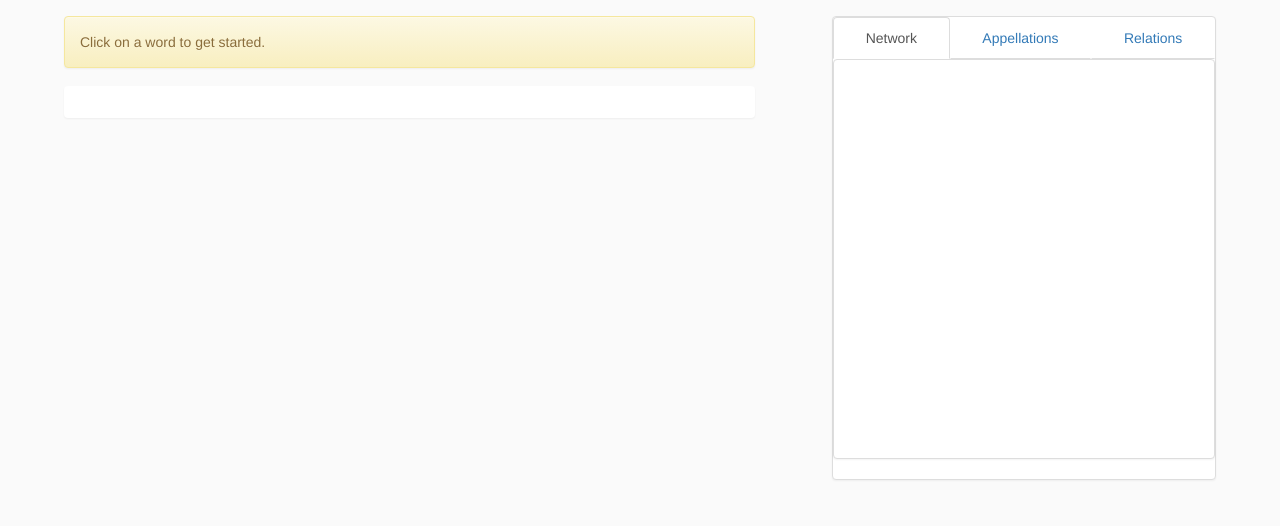
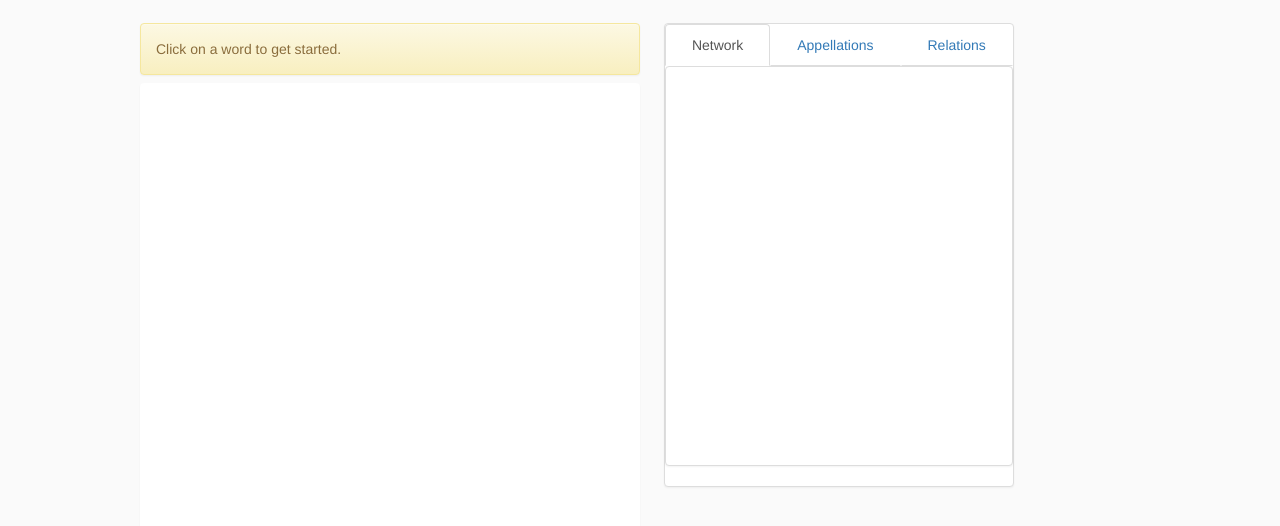
Before and after one commit to erickpeirson/vogon-web-interface, a website: page main.html in a window 1280 px wide. Shown: the part 54-580 px from the top of the page. Drawn offline with nearby package versions, Linux system fonts and the light colour scheme; no server answers.

Commit message:
minor ui fixes

```diff
--- a/css/main.css
+++ b/css/main.css
@@ -3,7 +3,9 @@ body {
     margin: 0px;
     padding: 0px;
     background-color: rgb(250, 250, 250);
-    min-width: 800px;
+    min-width: 1000px;
+    min-height: 600px;
+    height: 100%;
 }
 
 
@@ -11,24 +13,14 @@ div#header nav {
     margin-bottom: 0px;
 }
 
-/*div#instructions {
-    width: 54%;
-
-    padding: 5px;
-    font-size: 10pt;
-
-    font-style: italic;
-    color: blue;
-}*/
 
 div#alerts {
-    top: 70px;
     height: 40px;
-    width: 54%;
+    width: 500px;
 }
 
 div#actions {
-    width: 52%;
+    width: 450px;
     margin-left: auto;
     margin-right: auto;
     margin-top: 30px;
@@ -47,20 +39,44 @@ div#actions {
     }
 
 div#main {
-    width: 90%;
-    /*margin-top: 50px;*/
+    margin-top: 25px;
+    width: 1000px;
     margin-left: auto;
     margin-right: auto;
+    vertical-align: top;
+    height: 90%
+}
 
+div#left {
+    display: inline-block;
+    width: 500px;
+    height: 90%;
+    vertical-align: top;
+    margin-left: auto;
+}
+div#right {
+    display: inline-block;
+    height: 500px;
+    width: 350px;
+    margin-right: auto;
+    margin-left: 20px;
+    vertical-align: top;
 }
 
 div#text {
-    width: 60%;
-    margin-top: 140px;
+    width: 500px;
+    height: 90%;
+    left: 50px;
+    margin-top: 20px;
 }
 
 div#textContent {
+    overflow: auto;
+    height: 95%;
+    width: 500px;
+    margin-top: 10px;
     padding: 15px;
+    padding-top: 5px;
     /*margin-top: 70px;*/
     line-height: 1.8em;
     -webkit-touch-callout: none;
@@ -72,20 +88,13 @@ div#textContent {
 
 }
 
-.sticky {
-    position: fixed;
-}
-
 div#rightTools {
-    top: 70px;
-    right: 5%;
-    width: 30%;
+    width: 350px;
+    height: 400px;
 
 }
-
     div#networkVis {
         height: 400px;
-
     }
 
     div#annotations {
@@ -96,6 +105,9 @@ div#rightTools {
     div#relations {
 
         height: 400px;
+    }
+    div#network {
+        padding: 0px;
     }
 
 word {
--- a/js/main.js
+++ b/js/main.js
@@ -443,11 +443,11 @@ app.factory('selectionService', function(appellationService, messageService, pre
         if (service.ignoreWordClick) return
 
         targetElement = target;
-        service.deHighlightAll();
         service.deSelectAll();  // New selection.
 
         var networkScope = angular.element($('#network')).isolateScope();
         if (!service.noAppellation) {
+            service.deHighlightAll();
             networkScope.unselectNodes();
             if(!networkScope.$$phase) networkScope.$apply();
         }
@@ -999,8 +999,8 @@ app.directive('d3Network', ['d3Service', '$rootScope', 'appellationService', 're
         link: function(scope, element, attrs) {
 
             d3Service.d3().then(function(d3) {
-                var width = 300,
-                    height = 390,
+                var width = 345,
+                    height = 398,
                     linkDistance = 100;
 
 
@@ -1256,12 +1256,12 @@ app.directive('d3Network', ['d3Service', '$rootScope', 'appellationService', 're
 }]);
 
 $(document).ready(function() {
-    var s = $(".sticky");
-    var pos = s.position();
-    $(window).scroll(function() {
-        var windowpos = $(window).scrollTop();
-        if (windowpos >= pos.top) s.addClass("stick");
-        else s.removeClass("stick");
-    });
+    // var s = $(".sticky");
+    // var pos = s.position();
+    // $(window).scroll(function() {
+    //     var windowpos = $(window).scrollTop();
+    //     if (windowpos >= pos.top) s.addClass("stick");
+    //     else s.removeClass("stick");
+    // });
 
 });
--- a/main.html
+++ b/main.html
@@ -15,7 +15,7 @@
         <title>Annotate</title>
     </head>
     <body escape-key>
-        <div id="header" class="navbar-fixed-top">
+        <div id="header">
             <nav class="navbar navbar-inverse">
               <div class="container">
                 <div class="navbar-header">
@@ -38,7 +38,8 @@
         </div>
 
         <div id="main">
-            <div ng-controller="AlertController" id="alerts" class="sticky">
+            <div id="left">
+                <div ng-controller="AlertController" id="alerts">
                     <alert ng-repeat="alert in alerts" type="{{ alert.type }}" close="closeAlert($index)" ng-bind-html="alert.message"></alert>
                 </div>
                 <div id="text" class="panel">
@@ -48,8 +49,9 @@
                         <div id="textContentInner" ng-bind-html="textContent" bind-text></div>
                     </div>
                 </div>
-
-            <div id="rightTools" class="sticky">
+            </div>
+            <div id="right">
+                <div id="rightTools">
                     <div class="panel panel-default">
                         <tabset justified="true">
                             <tab heading="Network" active="true">
@@ -77,6 +79,7 @@
                             </tab>
 
                         </tabset>
+                    </div>
                 </div>
             </div>
 
```
Also changed, not shown: 1 other file. Lines whose indentation alone changed are shown as unchanged.
